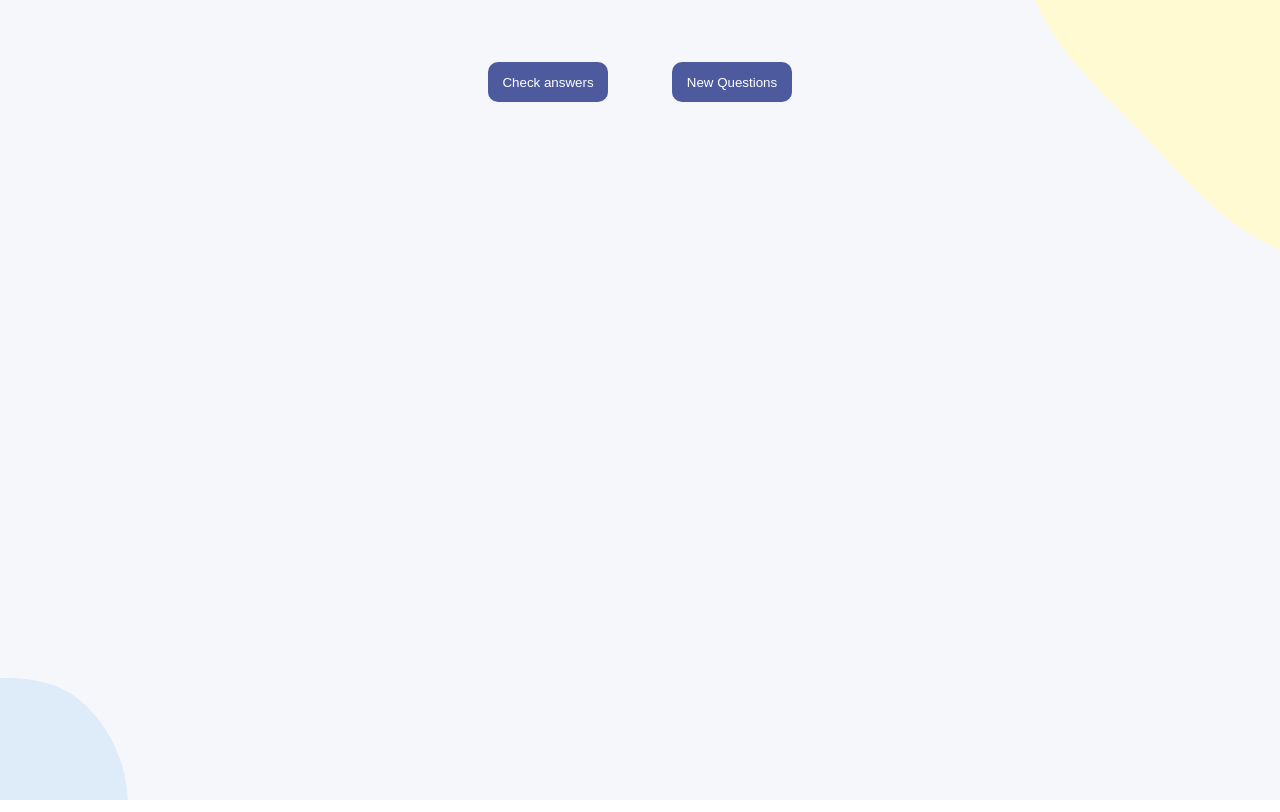
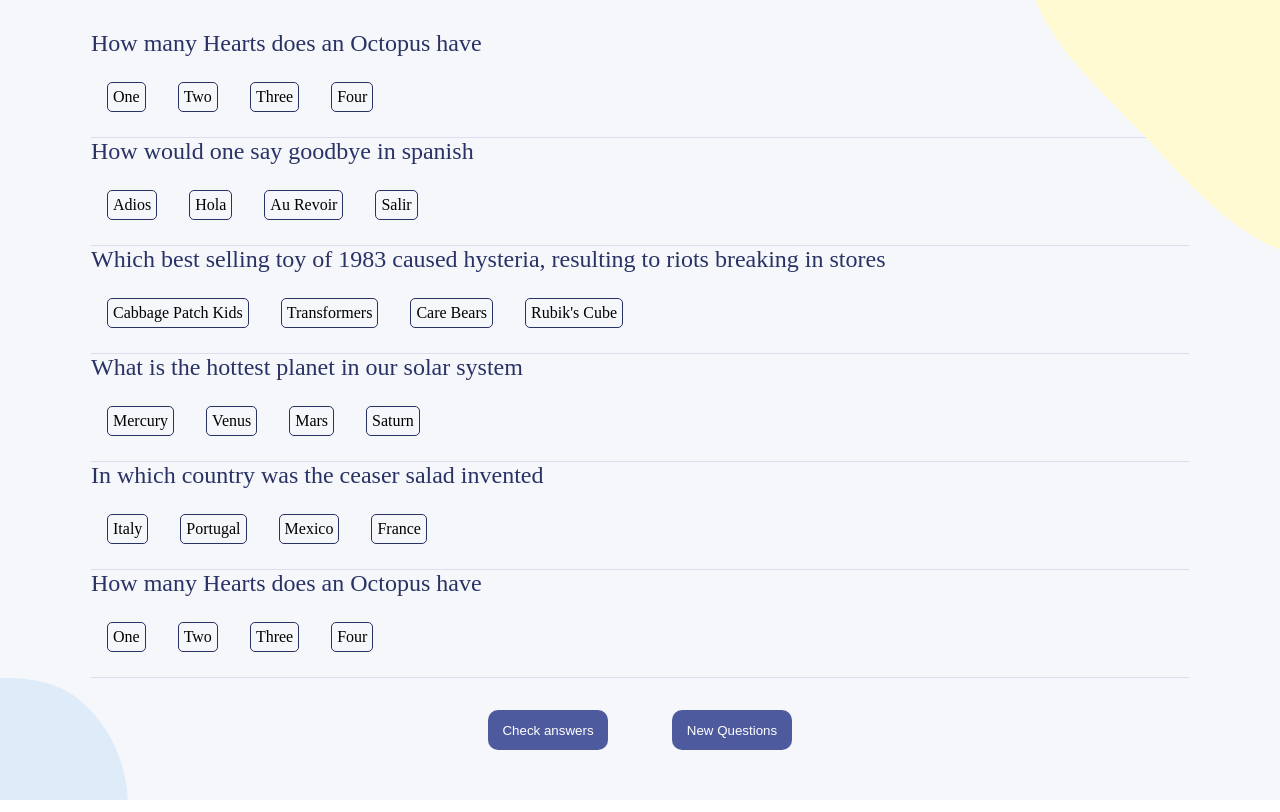
Before and after one commit to Stephen-Kimoi/quizzical, a React (Vite) app: page / in a window 1280 px wide. Built offline with nearby package versions, Linux system fonts and the light colour scheme.

Commit message:
setting answers function

```diff
--- a/src/App.jsx
+++ b/src/App.jsx
@@ -6,7 +6,10 @@ import Quiz from './components/Quiz'
 import Data from './Data'
 import './App.css'
 
+
 function App() {
+
+  console.log("Component rendered!")
   const [questions, setQuestions] = useState(
     Data.data.questions.map( question => {
       return {
@@ -21,8 +24,11 @@ function App() {
   const [choosenAnswers, setChoosenAnswers] = useState([]);
   const [selectedQuestions, setSelectedQuestions] = useState([]);
   const [correctAnswerSum, setCorrectAnswerSum] = useState(0);
+  const [hold, setHold] = useState(false);
 
-
+  const styles = {
+    backgroundColor: hold ? "#b7c0ec" : "",
+  }
 
   const randomNumber = () => {
     return Math.floor(Math.random() * 5)
@@ -30,15 +36,15 @@ function App() {
 
   console.log("Random number: ", randomNumber())
 
+
   const slicedNumber = () => {
-    return (randomNumber() + 5);
+    return (randomNumber() + 5) + 1;
   }
 
   console.log("Sliced number: ", slicedNumber())
 
-  function chooseAnswers(answer, questionId) {
-    console.log(answer, questionId);
-
+  function chooseAnswers(answer) {
+    setHold(current => !current);
     setChoosenAnswers(prevAnswers => [...prevAnswers, answer])
 
     // setQuestions( prevQuestion => prevQuestion.forEach( question => {
@@ -48,12 +54,13 @@ function App() {
     //   } :
     //   question
     // }))
+    console.log(hold)
 
   }
 
   function settingQuestions() {
     setQuestionsDiv();
-    setAnswers();
+    setAnswers([]);
 
     let selectedQuestions = questions.slice(randomNumber(), slicedNumber());
     setAnswers(
@@ -62,18 +69,16 @@ function App() {
       })
     )
 
-    console.log("Selcted answers: ", answers);
-
     setQuestionsDiv(
       selectedQuestions.map( question => {
         return (
            <div className='question' key={question.id}>
               <p className='question-title'>{ question.qn }</p>
               <ul className='question-answers'>
-                 <li className='question-answer' onClick={ () => chooseAnswers(question.a, question.id)}>{ question.a }</li>
-                 <li className='question-answer' onClick={ () => chooseAnswers(question.b, question.id)}>{ question.b }</li>
-                 <li className='question-answer' onClick={ () => chooseAnswers(question.c, question.id)}>{ question.c }</li>
-                 <li className='question-answer' onClick={ () => chooseAnswers(question.d, question.id)}>{ question.d }</li>
+                 <li className='question-answer' onClick={ () => { chooseAnswers(question.a); }} style={styles}>{ question.a }</li>
+                 <li className='question-answer' onClick={ () => { chooseAnswers(question.b); }} style={styles}>{ question.b }</li>
+                 <li className='question-answer' onClick={ () => { chooseAnswers(question.c); }} style={styles}>{ question.c }</li>
+                 <li className='question-answer' onClick={ () => { chooseAnswers(question.d); }} style={styles}>{ question.d }</li>
              </ul>
          </div>
         )
@@ -83,35 +88,36 @@ function App() {
     console.log("Selected questions: ", selectedQuestions)
   }
 
+  useEffect( () => {
+    settingQuestions();
+  }, [])
+
+  function settingAnswers() {
+    selectedQuestions.forEach( question => {
+      setAnswers( prevAnswers => [...prevAnswers, question.answer])
+    })
+    console.log("(Setting answers function) Correct answers are: ", answers);
+  }
+
+  useEffect( () => {
+    settingAnswers()
+  }, [questions]);
+
   function submitAnswers() {
     let correctAnswerSum = 0;
 
-    // choosenAnswers.forEach( selectedAnswer => {
-    //   answers.forEach( answer => {
-    //     if (answer === selectedAnswer){
-    //       correctAnswerSum++;
-    //     }
-    //   })
-    // })
+    choosenAnswers.forEach( selectedAnswer => {
+      console.log("The choosen answer is: ", selectedAnswer);
+      console.log("Correct answers are: ", answers);
 
-    // console.log(correctAnswerSum);
-    // setCorrectAnswerSum(correctAnswerSum);
+      // answers.forEach( answer => {
+      //   if (answer === selectedAnswer){
+      //     correctAnswerSum++
+      //   }
+      // })
+    })
 
-    console.log(choosenAnswers.length);
-    console.log(choosenAnswers);
   }
-
-  function settingAnswers() {
-    // for(let i = 0; i <= questions.length; i++){
-    //   // setAnswers(Data.data.questions[i].answer);
-    //   answers.push(Data.data.questions[i].answer)
-    // }
-  }
-
-
-  // useEffect( () => {
-  //   settingAnswers()
-  // }, [questions]);
 
   return (
     <div className="App">
```
